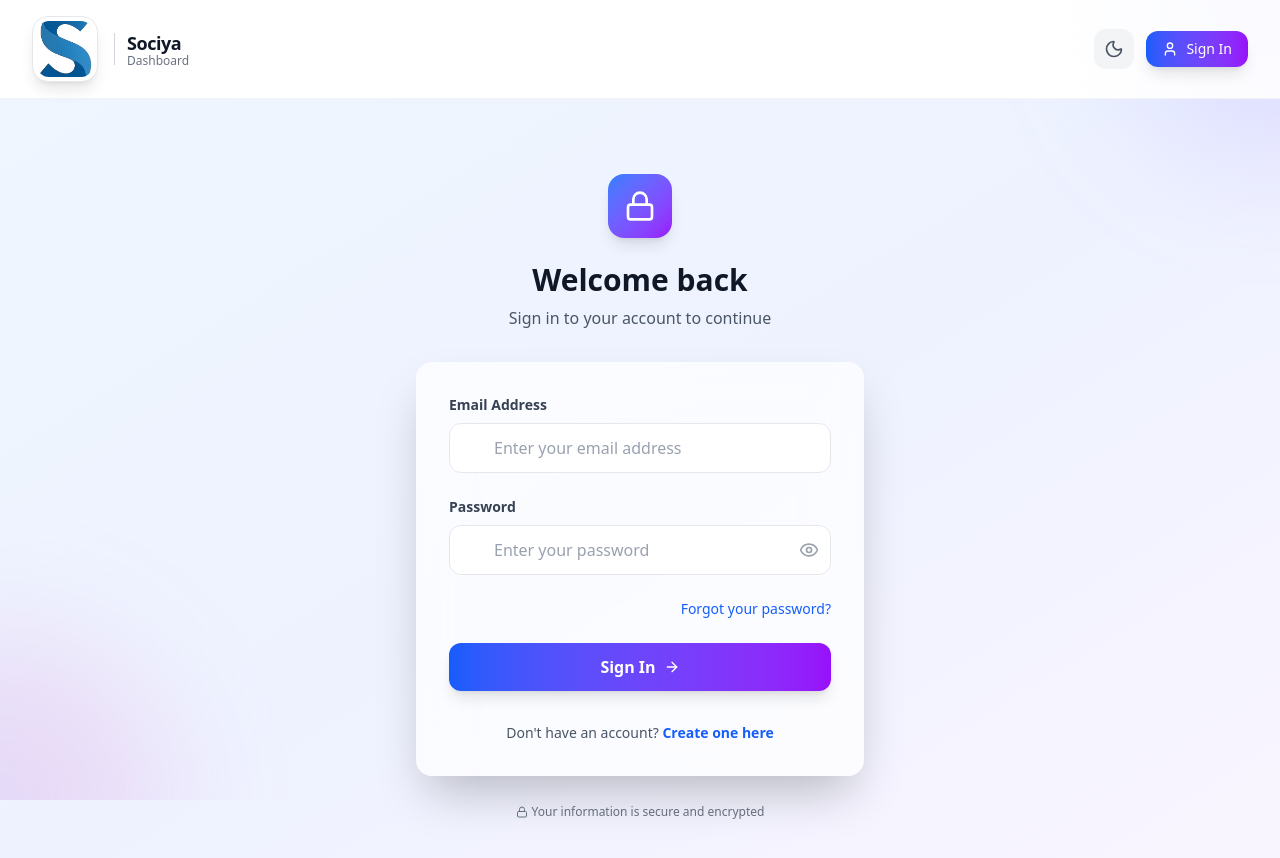
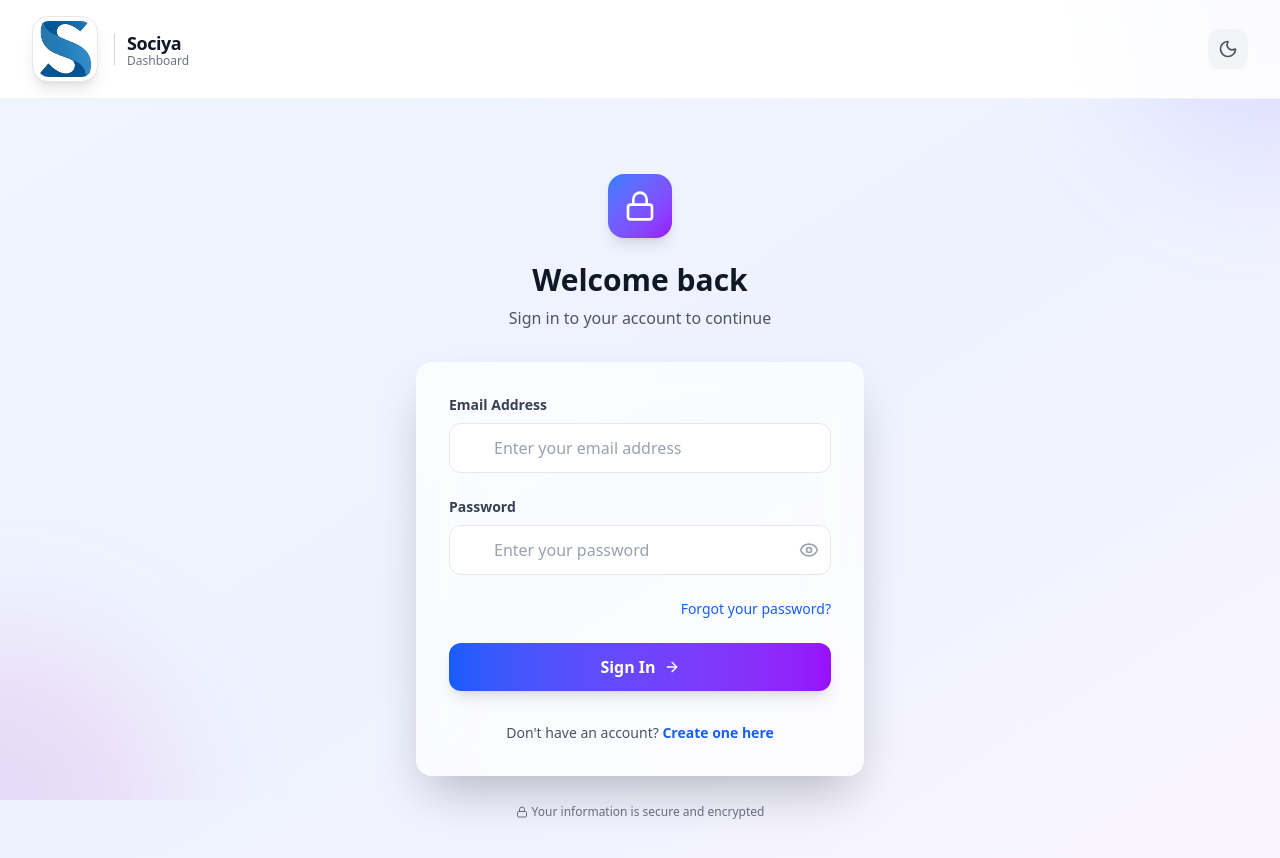
Before and after one commit to PriteshThorat/Social-Media-Platform, a React (Vite) app: page /login in a window 1280 px wide. Shown: the top 858 px of the page. Built offline with nearby package versions, Linux system fonts and the light colour scheme; no server answers.

Commit message:
fix: prevent login button from displaying on the login page for unlogged users

```diff
--- a/src/components/Header.jsx
+++ b/src/components/Header.jsx
@@ -61,7 +61,7 @@ const Header = () => {
           <ThemeBtn />
 
           {/* For Unlogged user show login button */}
-          {!status && (
+          {(!status && (location.pathname !== '/login')) && (
             <button
               onClick={() => navigate('/login')}
               className="flex items-center space-x-2 px-4 py-2 bg-gradient-to-r from-blue-600 to-purple-600 hover:from-blue-700 hover:to-purple-700 text-white font-medium text-sm rounded-xl transition-all duration-200 shadow-lg hover:shadow-xl transform hover:scale-105 active:scale-95"
```
